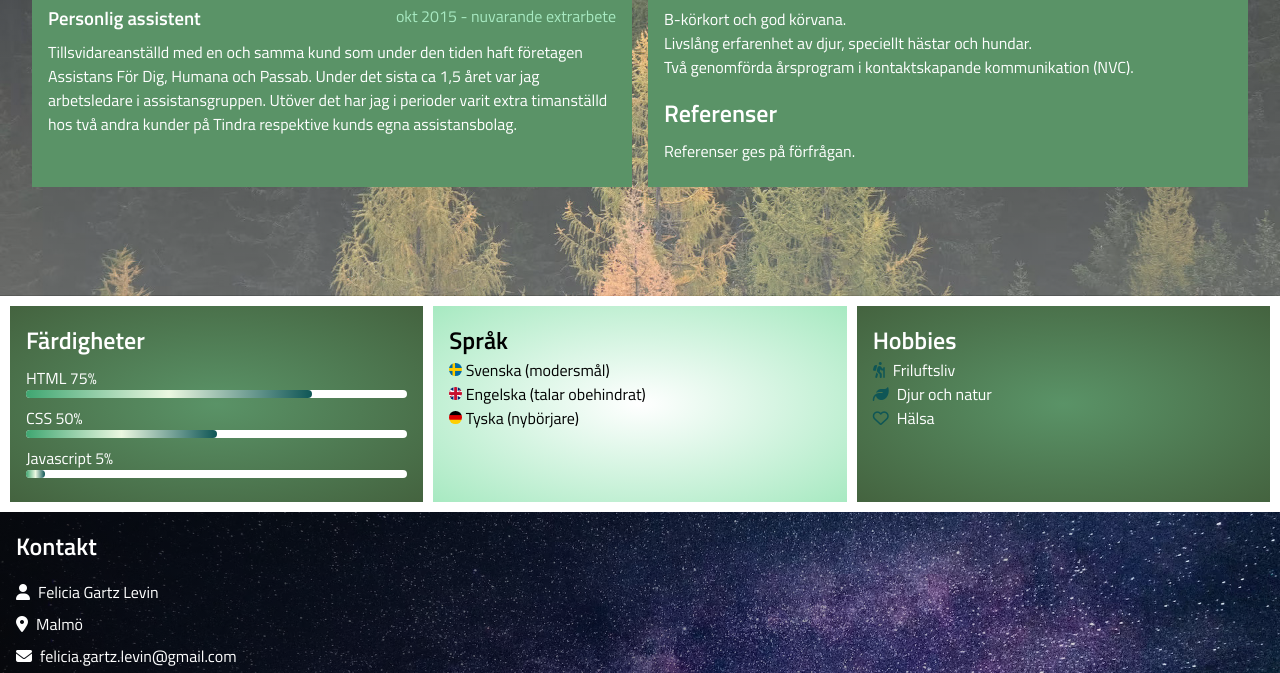
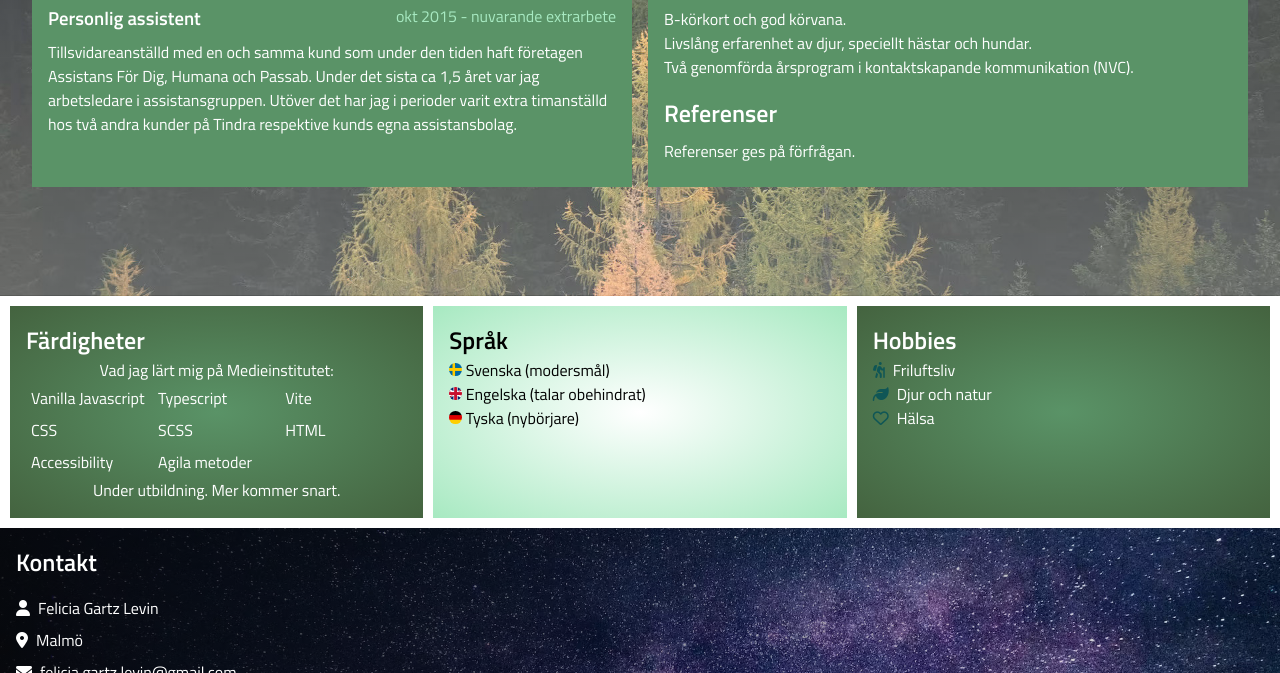
Before and after one commit to FeliciaGartzLevin/feliciagl-CV, a plain HTML site: page index.html in a window 1280 px wide. Shown: the part 1270-1943 px from the top of the page. Drawn offline with nearby package versions, Linux system fonts and the light colour scheme.

Commit message:
något så när nöjd med positioneringen i skills-rutan

```diff
--- a/index.html
+++ b/index.html
@@ -24,6 +24,7 @@
     <meta name="twitter:title" content="Felicia Gartz Levin CV">
     <meta name="twitter:description" content="En CV-hemsida, gjord under de första veckorna på Front End Developer-programmet på Medieinstitutet i Malmö. To be continued...">
     <meta name="twitter:image" content="https://feliciagartzlevin.github.io/feliciagl-CV/assets/og-img.jpg">
+
 
     <link rel="stylesheet" href="css/main.css"/>
     <script src="https://kit.fontawesome.com/44fc62139d.js" crossorigin="anonymous"></script>
@@ -127,38 +128,19 @@
         </main>
         <section class="sidebar">
             <div class="sidebar-container skills">
-                <div class="skillcontainer1">
-                    <h2>Färdigheter</h2>
-                        <p>
-                            <div class="html skillcontainer2">
-                                <div class="html">
-                                    <span>HTML</span>
-                                    <span>75%</span>
-                                </div>
-                                <div class="skillbar">
-                                    <div id="html-bar"></div>
-                                </div>
-                            </div>
-                            <div class="css skillcontainer2">
-                                <div class="css">
-                                    <span>CSS</span>
-                                    <span>50%</span>
-                                </div>
-                                <div class="skillbar">
-                                    <div id="css-bar"></div>
-                                </div>
-                            </div>
-                            <div class="js skillcontainer2">
-                            <div class="js">
-                                <span>Javascript</span>
-                                <span>5%</span>
-                            </div>
-                            <div class="skillbar">
-                                <div id="js-bar"></div>
-                            </div>
-                        </p>
-                    </div>
-                </div>
+                <h2>Färdigheter</h2>
+                    <p class="skills-header">Vad jag lärt mig på Medieinstitutet:</p>
+                    <p class="skills-grid">
+                        <span class="skill a ">Vanilla Javascript</span>
+                        <span class="skill b ">Typescript</span>
+                        <span class="skill c ">Vite</span>
+                        <span class="skill d ">CSS</span>
+                        <span class="skill e ">SCSS</span>
+                        <span class="skill f ">HTML</span>
+                        <span class="skill g ">Accessibility</span>
+                        <span class="skill h ">Agila metoder</span>
+                    </p>
+                    <p class="skills-undertext">Under utbildning. Mer kommer snart.</p>
             </div>
             <div class="sidebar-container lang">
                 <h2>Språk</h2>
--- a/scss/_layout.scss
+++ b/scss/_layout.scss
@@ -78,6 +78,57 @@
 
 .sidebar-container.skills{
     grid-area: skills;
+
+
+    & .skills-grid{
+        display: grid;
+        grid-template-columns: repeat(3, 1fr);
+        grid-auto-rows: minmax(2rem, auto);
+        align-items: center;
+        // font-style: italic;
+        /*grid-template-areas:
+        "a . b c ."
+        ". d e . f"
+        "g . h h h"
+        ;
+
+        & .a{
+            grid-area: a;
+        }
+        & .b{
+            grid-area: b;
+        }
+        & .c{
+            grid-area: c;
+        }
+        & .d{
+            grid-area: d;
+        }
+        & .e{
+            grid-area: e;
+        }
+        & .f{
+            grid-area: f;
+        }
+        & .g{
+            grid-area: g;
+        }
+        & .h{
+            grid-area: h;
+        } */
+
+        & *{
+            margin: 2px 5px;
+            // text-transform: uppercase;
+        }
+    }
+
+    & .skills-header{
+        text-align: center;
+    }
+    & .skills-undertext{
+        text-align: center;
+    }
 }
 
 .sidebar-container.lang{
@@ -87,7 +138,6 @@
 .sidebar-container.hobbies{
     grid-area: hobbies;
 }
-
 
 
 .reveal{
--- a/scss/main.scss
+++ b/scss/main.scss
@@ -247,9 +247,11 @@ main{
 .sidebar{
     border: 5px solid $main-textcolor;
 
+
 }
 
 .sidebar-container{
+    font-family: $font-family-Oswald;
     background-color: $navbar-color;
     background: radial-gradient($navbar-color, $darker-navbar-color);
     color: $main-textcolor;
@@ -261,10 +263,6 @@ main{
         border: 5px solid $main-textcolor;
     }
 
-    &.skills > h2:nth-child(1){
-        margin-bottom: 1rem;
-    }
-
 }
 
 .sidebar > div:nth-child(2){
@@ -274,12 +272,12 @@ main{
 }
 
 // ------------skillbars------------------------
-
+/*
 .skillcontainer{
     width: 100%;
     margin-bottom: 10px;
 }
-.skillbar{
+ .skillbar{
     position: relative;
     border-radius: 20px;
     background-color: $main-textcolor;
@@ -298,7 +296,7 @@ main{
     margin: 0.5rem 0;
 }
 
-#html-bar{
+ #html-bar{
     animation: html-fill 2s forwards;
 }
 @keyframes html-fill{
@@ -323,7 +321,7 @@ main{
     100%{
         width: 5%;
     }
-}
+} */
 
 // -------skillbars end-----
 
```
Also changed, not shown: css/main.css.
